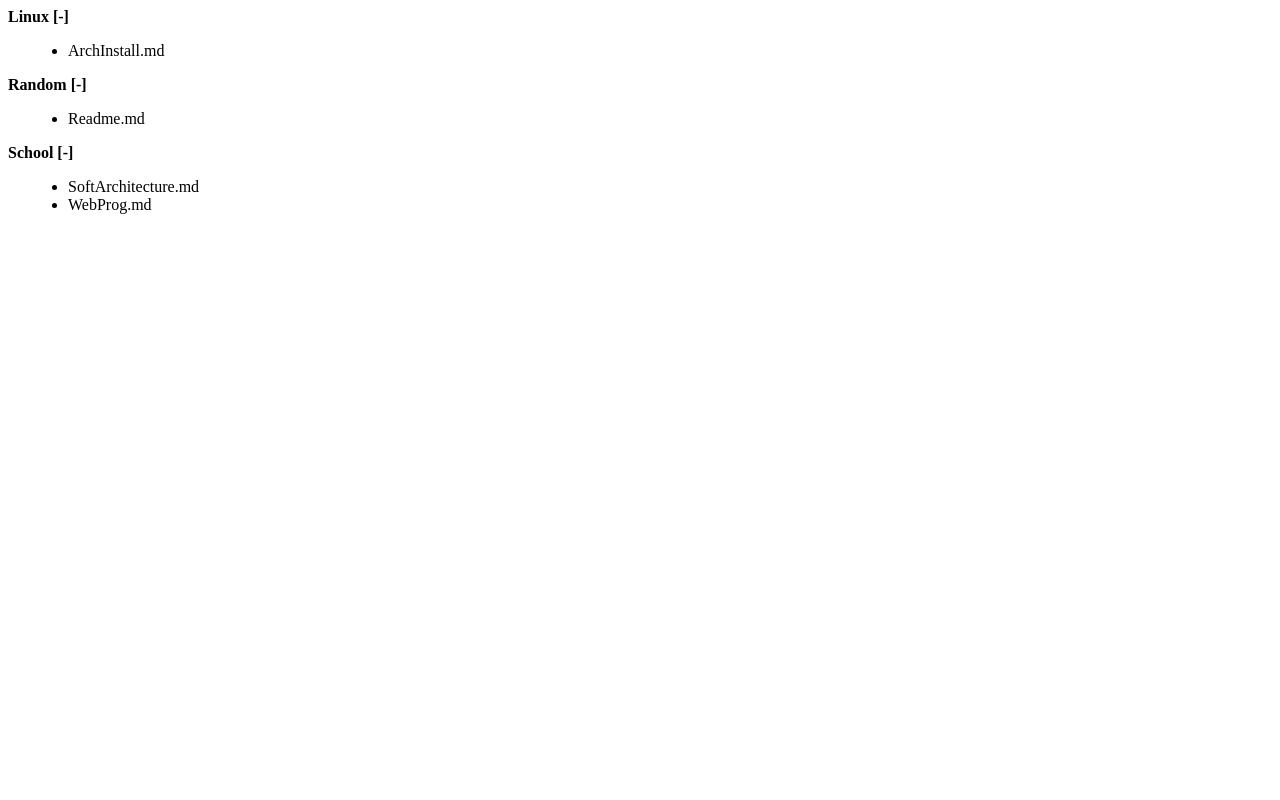
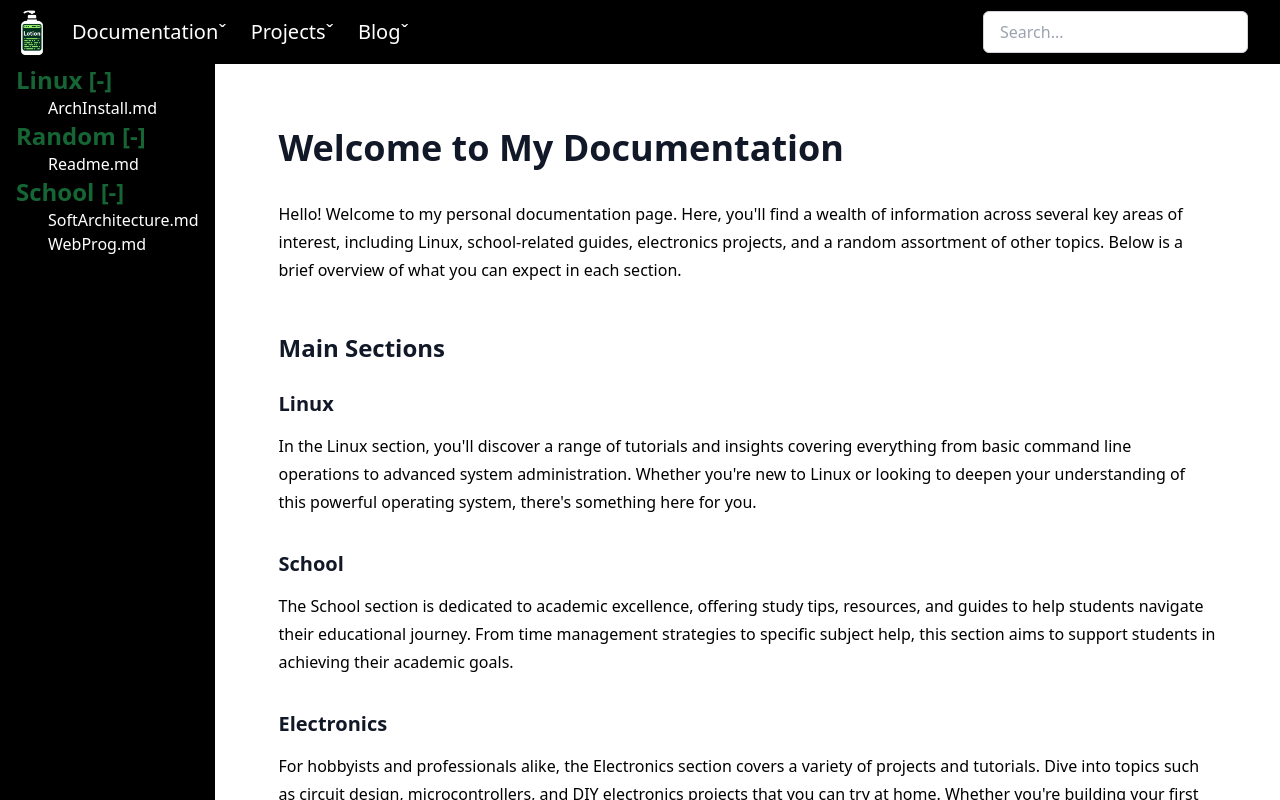
Before and after one commit to Logan-Fouts/logan-logs, a Next.js app: page /documentation in a window 1280 px wide. Shown: the top 800 px of the page. Built offline with nearby package versions, Linux system fonts and the light colour scheme.

Commit message:
documentaion page rework

```diff
--- /dev/null
+++ b/src/app/components/FileSelectionContext.jsx
@@ -0,0 +1,23 @@
+import React from "react";
+
+const FileSelectionContext = React.createContext({
+  selectedFile: null,
+  selectFile: () => {},
+});
+
+export const FileSelectionProvider = ({ children }) => {
+  const [selectedFile, setSelectedFile] = React.useState(null);
+
+  const selectFile = (filePath) => {
+    console.log(filePath);
+    setSelectedFile(filePath);
+  };
+
+  return (
+    <FileSelectionContext.Provider value={{ selectedFile, selectFile }}>
+      {children}
+    </FileSelectionContext.Provider>
+  );
+};
+
+export const useFileSelection = () => React.useContext(FileSelectionContext);
--- a/src/app/components/FileTree.jsx
+++ b/src/app/components/FileTree.jsx
@@ -1,25 +1,37 @@
 import React from "react";
+import MarkdownRenderer from "./MarkDownRenderer";
+import { useFileSelection } from "./FileSelectionContext";
 
 const Directory = ({ directory }) => {
   const [collapsed, setCollapsed] = React.useState(false);
+  const { selectFile } = useFileSelection();
+  // selectFile("markdown/Random/Readme.md")
 
   return (
     <div>
       <div
         onClick={() => setCollapsed(!collapsed)}
         style={{ cursor: "pointer", fontWeight: "bold" }}
+        className="text-green-800 text-2xl"
       >
         {directory.name} {collapsed ? "[+]" : "[-]"}
       </div>
       {!collapsed && (
-        <ul style={{ marginLeft: "20px" }}>
+        <ul>
           {directory.children.map((child) =>
             child.type === "directory" ? (
-              <li key={child.name}>
+              <li key={child.name} className="ml-4">
                 <Directory directory={child} />
               </li>
             ) : (
-              <li key={child.name}>{child.name}</li>
+              <li
+                className="ml-8"
+                key={child.name}
+                style={{ cursor: "pointer" }}
+                onClick={() => selectFile(child.path)}
+              >
+                {child.name}
+              </li>
             ),
           )}
         </ul>
@@ -28,9 +40,11 @@ const Directory = ({ directory }) => {
   );
 };
 
-const FileTreeComponent = ({ fileTree }) => {
+export { Directory };
+
+const FileTree = ({ fileTree }) => {
   return (
-    <div>
+    <div className="w-1/5 mr-4 ml-4">
       {fileTree.map((item) =>
         item.type === "directory" ? (
           <Directory key={item.name} directory={item} />
@@ -42,4 +56,4 @@ const FileTreeComponent = ({ fileTree }) => {
   );
 };
 
-export default FileTreeComponent;
+export default FileTree;
--- a/src/app/components/NavBar.client.jsx
+++ b/src/app/components/NavBar.client.jsx
@@ -1,7 +1,6 @@
 "use client";
 
 import React, { useState } from "react";
-import "./../globals.css";
 import "@fortawesome/fontawesome-free/css/all.min.css";
 import Link from "next/link";
 import SearchBar from "./SearchBar.client.jsx";
@@ -22,7 +21,7 @@ export default function NavBar() {
   return (
     <div
       id="container"
-      className="z-5 w-screen h-screen m-0 p-0 flex justify-start absolute left-0 top-0"
+      className="w-screen m-0 p-0 flex justify-start absolute left-0 top-0"
     >
       <div
         className="sm:hidden text-3xl m-4 absolute"
--- a/src/app/components/Project.jsx
+++ b/src/app/components/Project.jsx
@@ -1,5 +1,4 @@
 import React from "react";
-import "./../../app/globals.css";
 
 const Project = ({ title, heading1, intro, heading2, mainText, imgSrc }) => {
   return (
--- a/src/app/layout.jsx
+++ b/src/app/layout.jsx
@@ -1,5 +1,5 @@
 import { Inter } from "next/font/google";
-import "./globals.css";
+import "/styles/globals.css";
 
 const inter = Inter({ subsets: ["latin"] });
 
--- a/src/app/page.jsx
+++ b/src/app/page.jsx
@@ -1,4 +1,3 @@
-import "./globals.css";
 import Navbar from "./components/NavBar.client";
 
 export default function Home() {
--- /dev/null
+++ b/src/pages/_app.jsx
@@ -0,0 +1,12 @@
+import { FileSelectionProvider } from "@/app/components/FileSelectionContext";
+import "/styles/globals.css";
+
+function MyApp({ Component, pageProps }) {
+  return (
+    <FileSelectionProvider>
+      <Component {...pageProps} />
+    </FileSelectionProvider>
+  );
+}
+
+export default MyApp;
--- a/src/pages/documentation/index.jsx
+++ b/src/pages/documentation/index.jsx
@@ -2,9 +2,12 @@ import MarkdownRenderer from "@/app/components/MarkDownRenderer";
 import FileTree from "@/app/components/FileTree";
 import { promises as fs } from "fs";
 import path from "path";
+import { useFileSelection } from "@/app/components/FileSelectionContext";
+import NavBar from "@/app/components/NavBar.client";
 
 export async function getStaticProps() {
-  const markdownDir = path.join(process.cwd(), "public", "markdown");
+  const markdownDir = path.join("public", "markdown");
+  console.log(markdownDir);
   const fileTree = await buildFileTree(markdownDir);
 
   async function buildFileTree(directoryPath) {
@@ -12,6 +15,7 @@ export async function getStaticProps() {
     const tree = await Promise.all(
       entries.map(async (entry) => {
         const entryPath = path.join(directoryPath, entry.name);
+
         if (entry.isDirectory()) {
           return {
             name: entry.name,
@@ -22,7 +26,7 @@ export async function getStaticProps() {
           return {
             name: entry.name,
             type: "file",
-            path: entryPath,
+            path: entryPath.substring(6),
           };
         }
       }),
@@ -38,9 +42,16 @@ export async function getStaticProps() {
 }
 
 export default function Documentation({ fileTree }) {
+  const { selectedFile } = useFileSelection();
+
   return (
-    <div>
-      <FileTree fileTree={fileTree} />
+    <div className="app">
+      <NavBar />
+      <div className="flex flex-row w-screen pt-16">
+        <FileTree fileTree={fileTree} />
+        {!selectedFile && <MarkdownRenderer filePath="/markdown/Random/Readme.md" />}
+        {selectedFile && <MarkdownRenderer filePath={selectedFile} />}
+      </div>
     </div>
   );
 }
--- a/src/pages/projects.jsx
+++ b/src/pages/projects.jsx
@@ -1,6 +1,5 @@
 import Navbar from "/src/app/components/NavBar.client";
 import { Project, Project2 } from "/src/app/components/Project";
-import "./../app/globals.css";
 
 export default function Projects() {
   return (
```
Also changed, not shown: styles/globals.css (renamed from src/app/globals.css).
